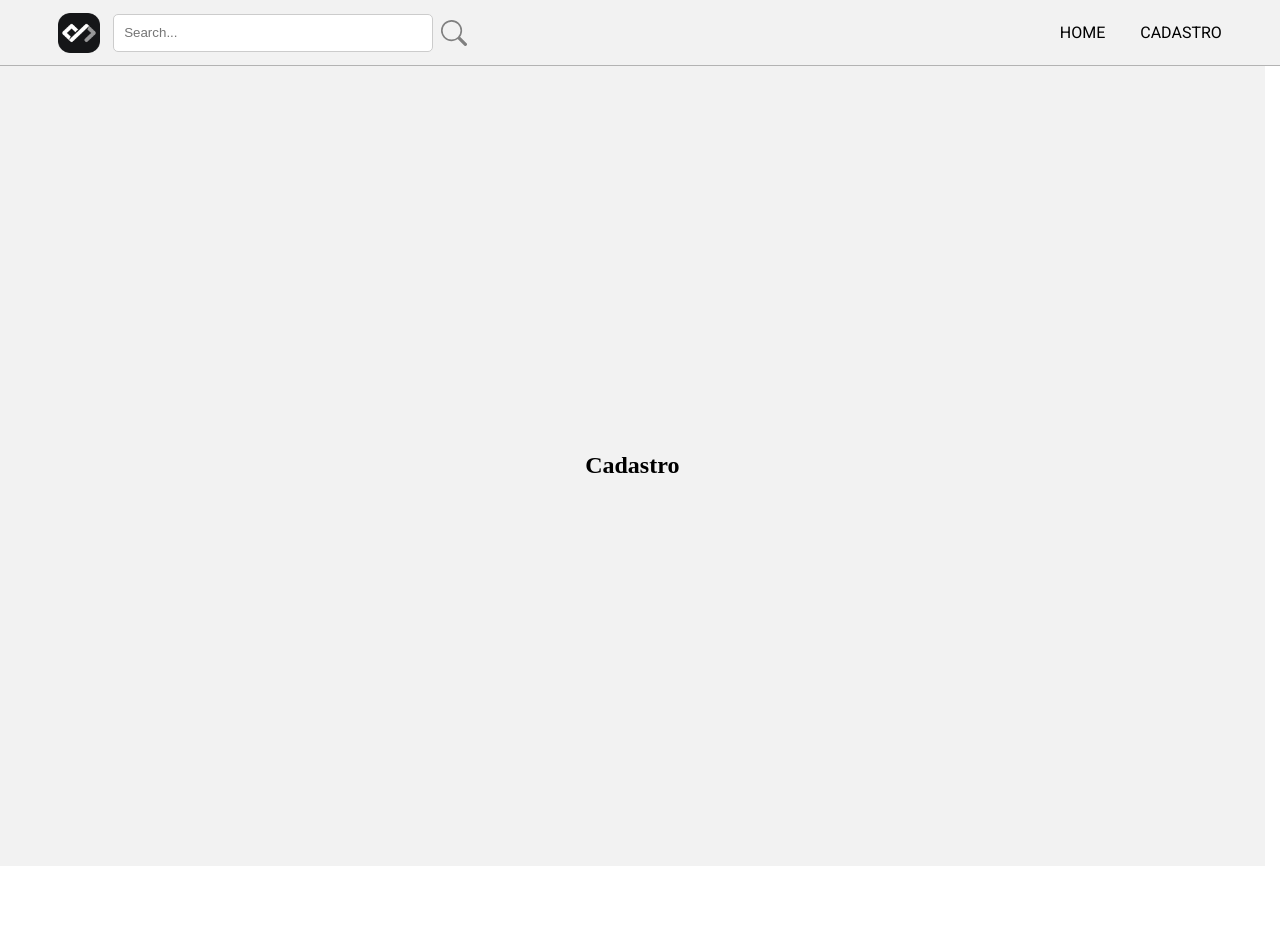
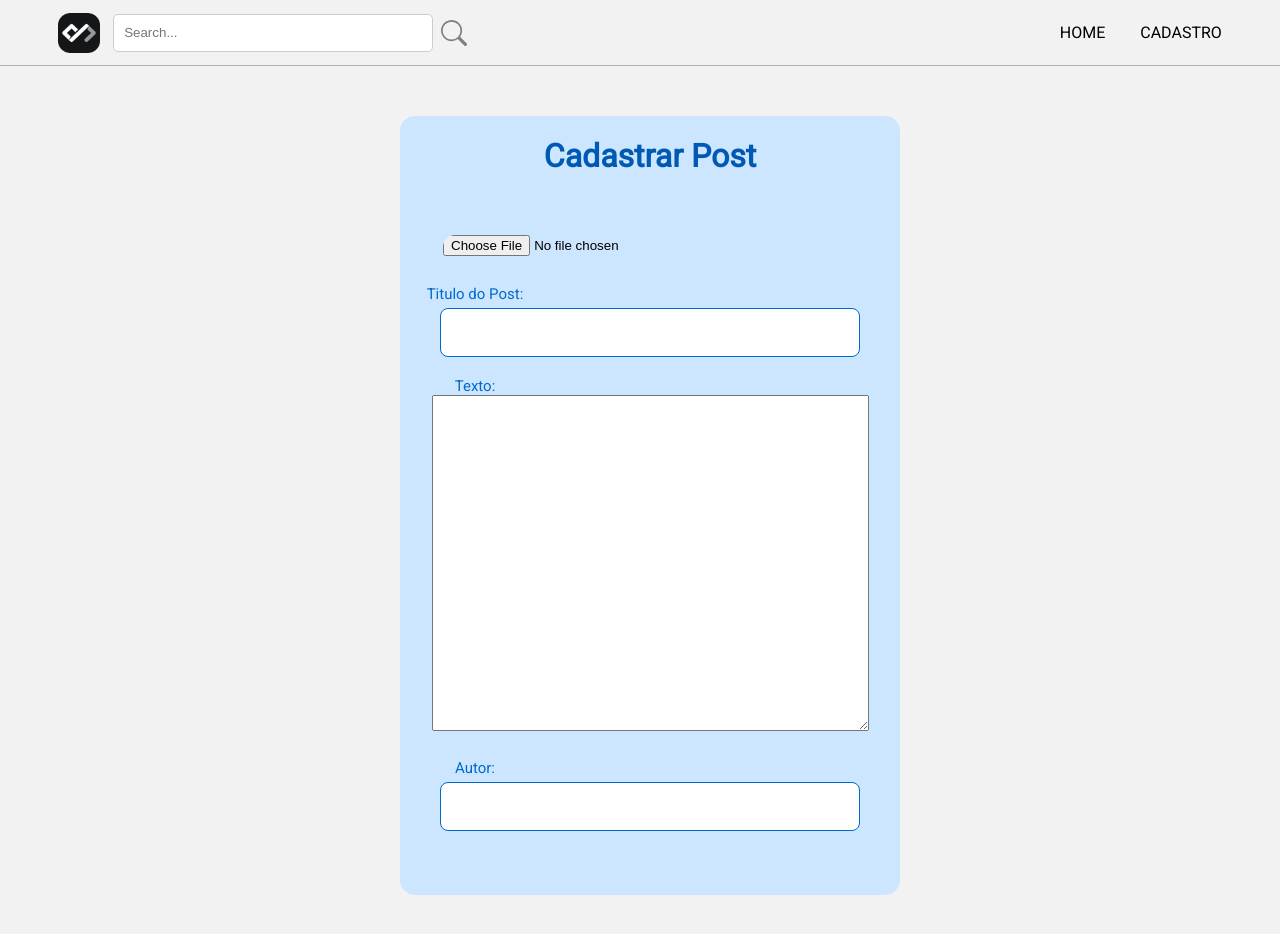
Before and after one commit to GustavoFSProg/blog-web-front-end, a React (Vite) app: page /register in a window 1280 px wide. Shown: the top 934 px of the page. Before the commit the page ends 866 px from the top, so only its background shows below. Built offline with nearby package versions, Linux system fonts and the light colour scheme; no server answers.

Commit message:
register done

```diff
--- a/src/Register.jsx
+++ b/src/Register.jsx
@@ -1,57 +1,102 @@
 import Header from './components/header/Header'
-import Sidebarleft from './components/sidebar-left/sidebar-left'
-import SidebarRight from './components/sidebar-right/sidebarRight'
 import moment from 'moment'
-// import foto1 from './assets/foto1.png'
-import face from './assets/face-icon.png'
 import api from './api'
 import {
-  ContainerApp,
-  ContainerParagraph,
-  ContainerWrapper,
-  Span,
-  ImgBody,
-  ImgFace,
-  H1,
-  AutorContainer,
-} from './style'
+  Container,
+  ProductContainer,
+  DivListagemProdutos,
+  Input,
+  FormContainer,
+  Label,
+  InputFile,
+  Button,
+} from './styled-register'
 import { useEffect, useState } from 'react'
 
 function Register() {
   const [post, setPosts] = useState([])
 
-  function getDateWithoutTime(date) {
-    return moment(date).format('DD-MM-YYYY')
+  const [title, setTitle] = useState('')
+  const [autor, setAutor] = useState('')
+  const [text, setText] = useState('')
+  const [image, setImage] = useState([])
+
+  async function handleSubmit(event) {
+    event.preventDefault()
+
+    try {
+      const data = new FormData()
+
+      data.append('title', title)
+      data.append('text', text)
+      data.append('autor', autor)
+      data.append('image', image)
+
+      await api.post(`/register`, data)
+
+      return alert('Cadastro realizado com sucesso!')
+    } catch (error) {
+      console.log(error)
+      return alert(`Deu erro no front ${error}`)
+    }
   }
 
-  async function handlePosts() {
-    const { data } = await api.get(`/all`)
-
-    setPosts(data)
-  }
-
-  useEffect(() => {
-    handlePosts()
-  }, [])
   return (
     <>
       <Header />
-
+      <Container>
+        <DivListagemProdutos>
+          <ProductContainer>
             <div
               style={{
-          width: '98.8vw',
-          height: '100vh',
-          background: '#f2f2f2',
+                color: '#0059b3',
+                fontFamily: 'Roboto',
                 display: 'flex',
-          justifyContent: 'space-around',
+                justifyContent: 'center',
                 alignItems: 'center',
-          flexDirection: 'column',
               }}
             >
-        <h2>
-          Cadastro
-        </h2>
+              <h1>Cadastrar Post</h1>
             </div>
+            <br />
+            <form onSubmit={handleSubmit}>
+              <FormContainer>
+                <InputFile
+                  type="file"
+                  id="image"
+                  className="botao-imagem"
+                  onChange={(e) => setImage(e.target.files[0])}
+                />
+                <Label>Titulo do Post: </Label>
+                <Input id="title" value={title} onChange={(e) => setTitle(e.target.value)} />
+
+                <Label>Texto: </Label>
+                <textarea
+                  rows="22"
+                  cols="52"
+                  id="text"
+                  value={text}
+                  onChange={(e) => setText(e.target.value)}
+                />
+                <br />
+
+                <Label>Autor: </Label>
+                <Input id="autor" value={autor} onChange={(e) => setAutor(e.target.value)} />
+                <br />
+                {/* {token ? ( */}
+                {/* <Button  className="confirm-Button" type="submit">
+                  Cadastrar
+                </Button> */}
+                {/* ) : (
+                  <h2>Unautorized!!!</h2>
+                )} */}
+                <br />
+                <br />
+              </FormContainer>
+            </form>
+          </ProductContainer>
+        </DivListagemProdutos>
+      </Container>
     </>
   )
 }
--- /dev/null
+++ b/src/styled-register.js
@@ -0,0 +1,83 @@
+import styled from 'styled-components'
+
+export const Container = styled.div`
+  width: 100%;
+  height: 888px;
+  background: #f2f2f2;
+  display: flex;
+  align-items: flex-start;
+  justify-content: center;
+
+  @media screen and (max-width: 700px) {
+    height: auto;
+  }
+`
+
+export const DivListagemProdutos = styled.div`
+  display: flex;
+  flex-direction: row;
+  align-items: center;
+  justify-content: center;
+  margin-bottom: 23px;
+  margin-top: 50px;
+
+  @media screen and (max-width: 700px) {
+    flex-direction: column;
+    margin-top: 10px;
+    margin-left: -32px;
+  }
+`
+export const ProductContainer = styled.div`
+  background: #cce6ff;
+  margin-left: 20px;
+  border-radius: 15px;
+  width: 500px;
+
+  @media screen and (max-width: 700px) {
+    margin-top: 20px;
+  }
+`
+
+export const Input = styled.input`
+  /* background: red; */
+  border-radius: 8px;
+  height: 45px;
+  width: 90%;
+  margin-bottom: 10px;
+  margin-top: 5px;
+  border: 1px solid #0069cc;
+`
+export const FormContainer = styled.div`
+  display: flex;
+  flex-direction: column;
+  align-items: center;
+  padding-left: 20px;
+  padding-right: 20px;
+`
+export const Label = styled.label`
+  margin-left: -350px;
+  font-family: 'Roboto';
+  font-size: 15px;
+  color: #0069cc;
+  margin-top: 10px;
+`
+
+export const InputFile = styled.input`
+  /* background: red; */
+  border-radius: 12px;
+  height: 30px;
+  width: 90%;
+  margin-bottom: 10px;
+  margin-top: 20px;
+`
+export const Button = styled.button`
+  width: 90%;
+  height: 40px;
+  cursor: pointer;
+  background: #b3daff;
+  border: 1px solid #80c1ff;
+  border-radius: 10px;
+  color: #004f99;
+  margin-bottom: 40px;
+  /* display: none; */
+`
```
Lines whose indentation alone changed are shown as unchanged.
